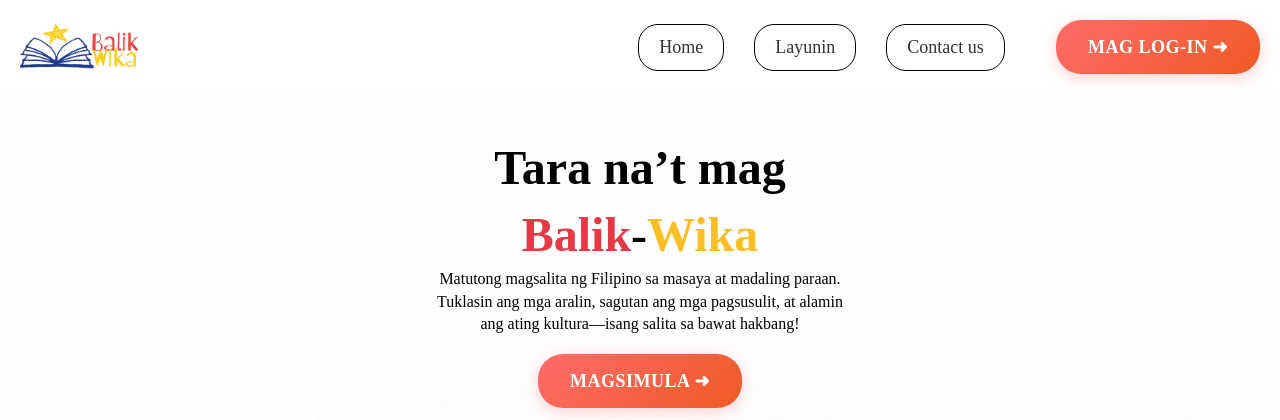
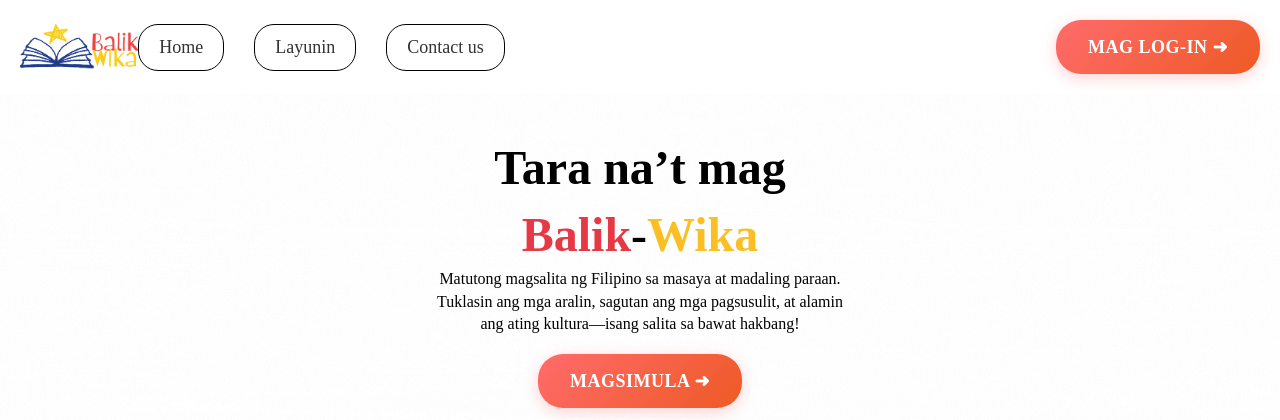
Before and after one commit to m1sstrinity/Balik-Wika, a Flask app: page / in a window 1280 px wide. Shown: the top 420 px of the page. Run offline with Flask 3, Linux system fonts and the light colour scheme; some libraries are stand-ins or nearby versions; some web fonts are replaced.

Commit message:
removed margin in nav

```diff
--- a/landing/static/landing-style.css
+++ b/landing/static/landing-style.css
@@ -28,7 +28,6 @@ nav {
   justify-content: flex-start;
   flex-grow: 1;
   gap: 20px;
-  margin-left: 500px;
 }
 
 nav a {
```
